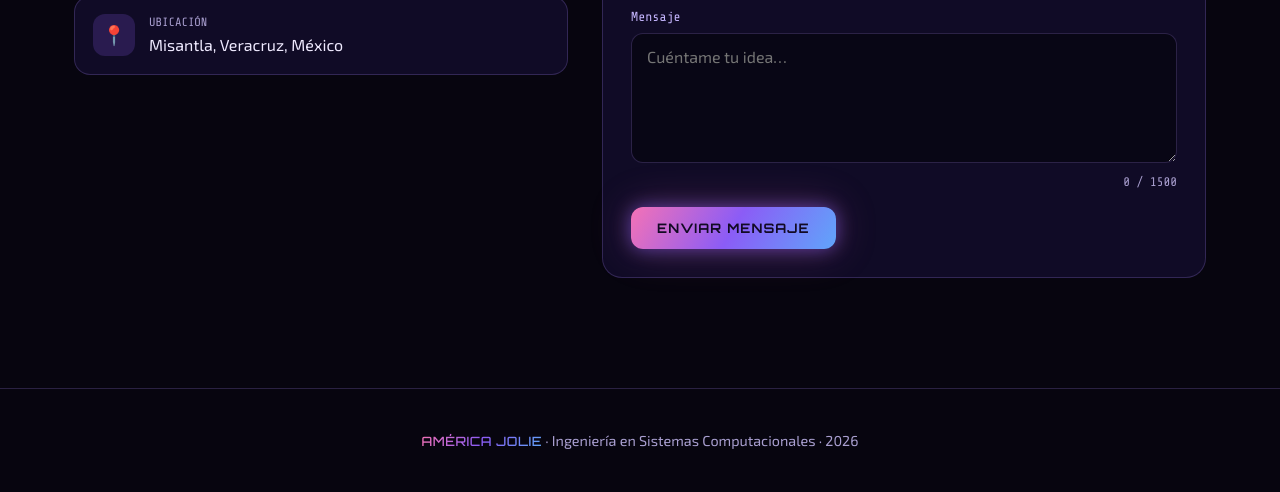
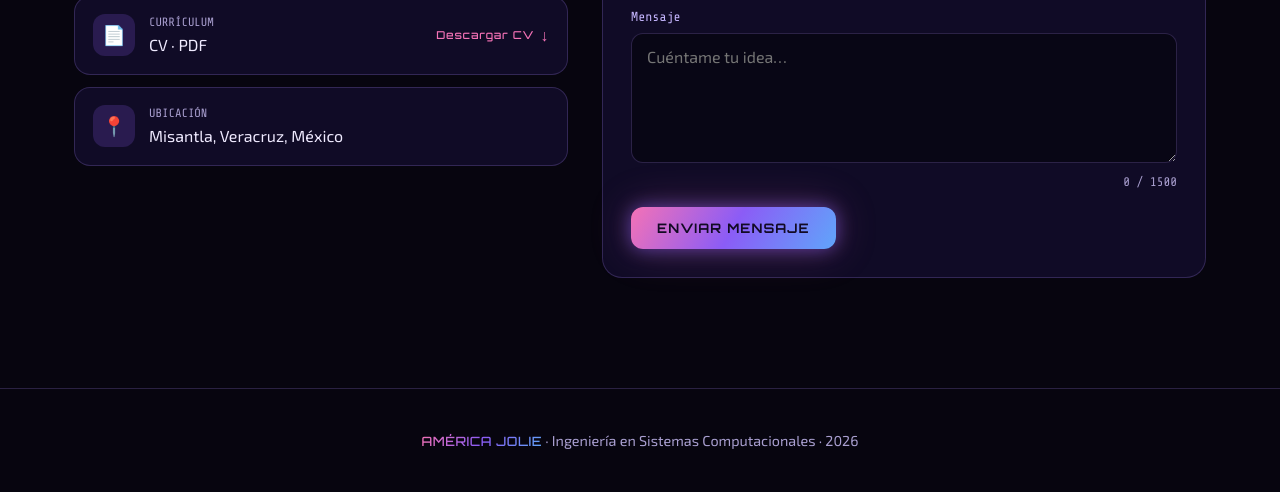
Before and after one commit to jolie0119/Portafolio, a plain HTML site: page index.html in a window 1280 px wide. Shown: the part 6429-6921 px from the top of the page. Drawn offline with nearby package versions, Linux system fonts and the light colour scheme.

Commit message:
Add files via upload

```diff
--- a/index.html
+++ b/index.html
@@ -247,6 +247,7 @@ section{padding:110px 0;position:relative}
 .c-go i{font-style:normal;font-size:1rem;display:inline-block;transition:transform .25s}
 a.c-item:hover .c-go{color:#fbcfe8}
 a.c-item:hover .c-go i{transform:translate(4px,-4px)}
+a.c-item:hover .c-go i.dl{transform:translateY(4px)}
 a.c-item:hover,.c-mail:hover{box-shadow:var(--glow)}
 .c-acts{margin-left:auto;display:flex;flex-direction:column;align-items:flex-end;gap:8px;flex:none}
 .c-acts .c-go{margin-left:0;padding-left:0}
@@ -525,6 +526,7 @@ html,body{max-width:100%;overflow-x:clip}
       <div class="reveal">
         <div class="c-item c-mail"><div class="ic">✉️</div><div><small>CORREO</small><span class="mail-txt" id="mailTxt">joliealvarez0119@gmail.com</span></div><div class="c-acts"><button class="c-copy" type="button" id="copyMail">Copiar <i>⧉</i></button><a class="c-go" href="https://mail.google.com/mail/?view=cm&fs=1&to=joliealvarez0119@gmail.com&su=Contacto%20desde%20tu%20portafolio%20web" target="_blank" rel="noopener">Escribir correo <i>↗</i></a></div></div>
         <a class="c-item" href="https://www.linkedin.com/in/america-jolie-gomez-alvarez-1208aj1901" target="_blank" rel="noopener"><div class="ic">💼</div><div><small>LINKEDIN</small>América Jolie Gómez Álvarez</div><span class="c-go">Ver perfil <i>↗</i></span></a>
+        <a class="c-item" href="CV_America_Jolie_Gomez_Alvarez.pdf" download="CV_America_Jolie_Gomez_Alvarez.pdf" target="_blank" rel="noopener"><div class="ic">📄</div><div><small>CURRÍCULUM</small>CV · PDF</div><span class="c-go">Descargar CV <i class="dl">↓</i></span></a>
         <div class="c-item"><div class="ic">📍</div><div><small>UBICACIÓN</small>Misantla, Veracruz, México</div></div>
       </div>
       <form id="form" class="reveal r" novalidate>
```
Also changed, not shown: 1 other file.
